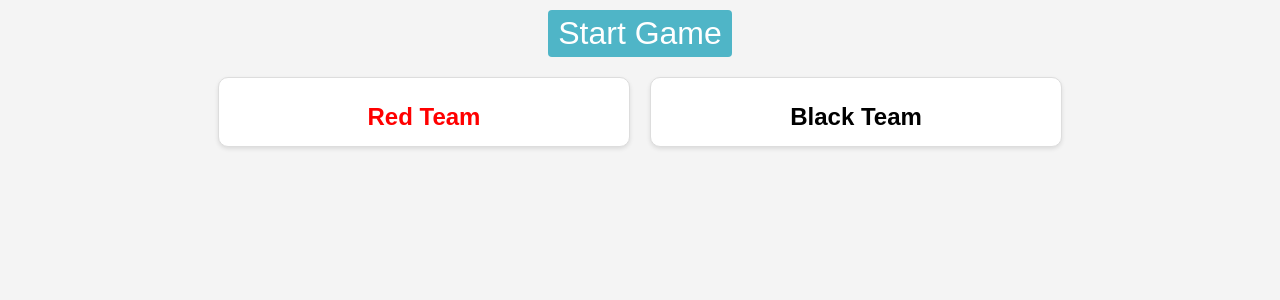
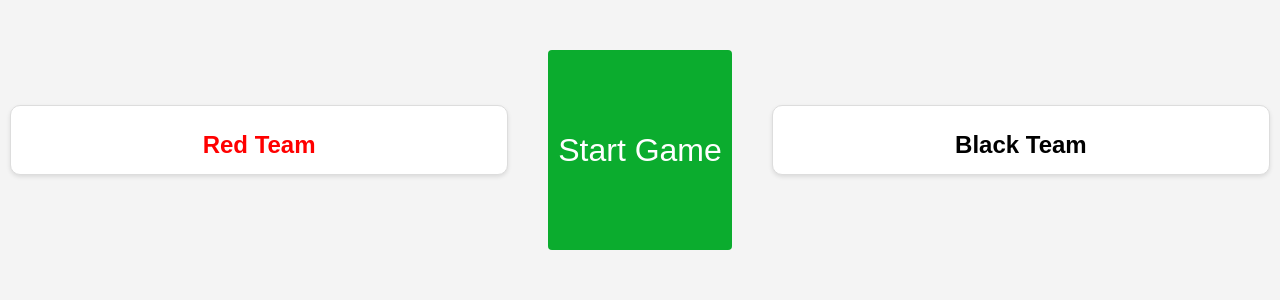
Before and after one commit to christopherpunt/foosball_scorekeeper, a Flask app: page /join_game in a window 1280 px wide. Shown: the part 70-370 px from the top of the page. Run offline with Flask 3, Linux system fonts and the light colour scheme; data that the repository does not hold is empty.

Commit message:
start game button between teams

```diff
--- a/src/templates/join_game.html
+++ b/src/templates/join_game.html
@@ -9,11 +9,11 @@
 {% block styles %}
 <style>
     .team-container {
-        width: 100%;
-        margin: 10px auto;
-        display: flex;
-        justify-content: center;
-        margin-top: 0;
+        display: grid;
+        grid-template-columns: 1fr auto 1fr;
+        grid-column-gap: 20px;
+        align-items: center;
+        margin-top: 20px;
     }
 
     .team {
@@ -26,14 +26,14 @@
         box-shadow: 0 2px 4px rgba(0, 0, 0, 0.1);
     }
 
-    .team:first-child {
-        order: 1;
-        text-align: center;
+    .start-game-container {
+        grid-column: 2; /* Position the start game button in the middle column */
+        margin-top: 20px;
     }
 
-    .team:last-child {
-        order: 2;
-        text-align: center;
+    .start-game-button {
+        height: 200px;
+        background-color: #0bac2e;
     }
 
     h2 {
@@ -49,7 +49,7 @@
     }
 
     .player-item {
-        font-size: 50px;
+        font-size: 40px;
         cursor: pointer;
 
         padding: 5px;
@@ -84,7 +84,6 @@
 {% endblock %}
 
 {% block content %}
-<button type="button" onclick="startGame()">Start Game</button>
 
 <div class="team-container">
     <div class="team">
@@ -96,6 +95,10 @@
             </div>
             {% endfor %}
         </ul>
+    </div>
+
+    <div class="start-game-container">
+        <button class="start-game-button" type="button" onclick="startGame()">Start Game</button>
     </div>
 
     <div class="team">
```
Lines whose indentation alone changed are shown as unchanged.
